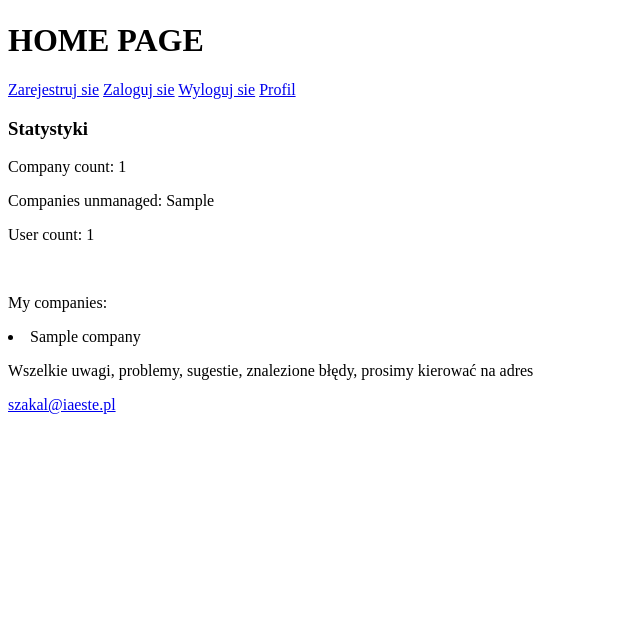
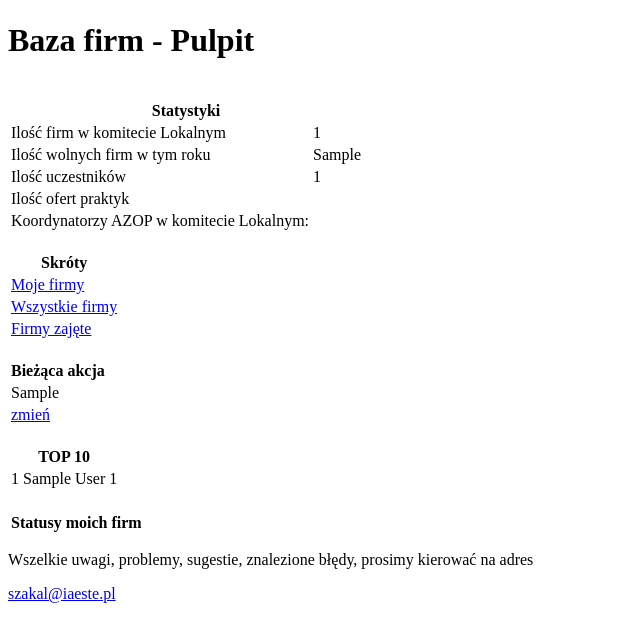
Before and after one commit to IAESTE-AGH/szakal, a Django app: template main/templates/home.html in a window 1280 px wide. Shown: the part 72-714 px from the top of the page, without its empty margins (0-640 px from the left). Run offline with Django 3.2, Linux system fonts and the light colour scheme; the template is opened without the code that fills it: most values are stand-ins (such as "Sample title", 1, 10 or a date in 2020); data that the repository does not hold is empty.

Commit message:
feat: desktop sections - not finished

```diff
--- a/main/templates/home.html
+++ b/main/templates/home.html
@@ -1,20 +1,124 @@
 {% extends "base.html" %}
 {% block content %}
-<h1>HOME PAGE</h1>
-<h2>{{ request.user.username }}</h2>
+    <h1>Baza firm - Pulpit</h1>
+    <br>
+    <main>
+        <table id="stats" class="table">
+            <thead>
+            <tr>
+                <th colspan="2">Statystyki</th>
+            </tr>
+            </thead>
+            <tbody>
+            <tr>
+                <td>Ilość firm w komitecie Lokalnym</td>
+                <td>{{ stats.company_count }}</td>
+            </tr>
+            <tr>
+                <td>Ilość wolnych firm w tym roku</td>
+                <td>{{ stats.companies_unmanaged }}</td>
+            </tr>
+            <tr>
+                <td>Ilość uczestników</td>
+                <td>{{ stats.user_count }}</td>
+            </tr>
+            <tr>
+                <td>Ilość ofert praktyk</td>
+                 <!-- TODO -->
+            </tr>
+            <tr>
+                <td>Koordynatorzy AZOP w komitecie Lokalnym:</td>
+                 <!-- TODO -->
+            </tr>
+            </tbody>
+        </table>
 
-<a href="{%url 'register'%}">Zarejestruj sie</a>
-<a href="{%url 'login'%}">Zaloguj sie</a>
-<a href="{%url 'logout'%}">Wyloguj sie</a>
-<a href="{%url 'profile' %}">Profil</a>
+        <br>
 
-<h3>Statystyki</h3>
-<p>Company count: {{ company_count }}</p>
-<p>Companies unmanaged: {{ companies_unmanaged }}</p>
-<p>User count: {{ user_count }}</p>
-<br>
-<p>My companies:</p>
-{% for company in user_managed_companies %}
-<li>{{ company }}</li>
-{% endfor %}
+        <table id="shortcuts" class="table">
+            <thead>
+            <tr>
+                <th>Skróty</th>
+            </tr>
+            </thead>
+            <tbody>
+            <tr>
+                <td>
+                    <a href="/company/">Moje firmy</a>
+                </td>
+            </tr>
+
+            <tr>
+                <td>
+                    <a href="/company/">Wszystkie firmy</a>
+                </td>
+            </tr>
+
+            <tr>
+                <td>
+                    <a href="/company/">Firmy zajęte</a>
+                </td>
+            </tr>
+            </tbody>
+        </table>
+
+        <br>
+
+        <table id="currentAction" class="table">
+            <thead>
+            <tr>
+                <th>Bieżąca akcja</th>
+            </tr>
+            </thead>
+            <tbody>
+            <tr>
+                <td>
+                    {{ events.currentEvent }}
+                </td>
+            </tr>
+            <tr>
+                <td>
+                    <!-- TODO -->
+                    <a href=".">zmień</a>
+                </td>
+            </tr>
+            </tbody>
+        </table>
+
+        <br>
+
+        <table id="top10" class="table">
+            <thead>
+            <tr>
+                <th colspan="3">TOP 10</th>
+            </tr>
+            </thead>
+            <tbody>
+            {% for user in users %}
+                <tr>
+                    <td>{{ forloop.counter }}</td>
+                    <td>{{ user.first_name }} {{ user.last_name }}</td>
+                    <td>{{ user.companyCount }}</td>
+                </tr>
+            {% endfor %}
+            </tbody>
+        </table>
+
+        <br>
+
+        <table id="myCompaniesStates" class="table">
+            <tbody>
+            <tr>
+                <th>Statusy moich firm</th>
+            </tr>
+
+            </tbody>
+            <thead>
+            <tr>
+                <!-- TODO -->
+            </tr>
+            </thead>
+        </table>
+    </main>
+
 {% endblock %}
```
Also changed, not shown: main/models.py (+12 -0 lines), main/views.py (+17 -4 lines).
